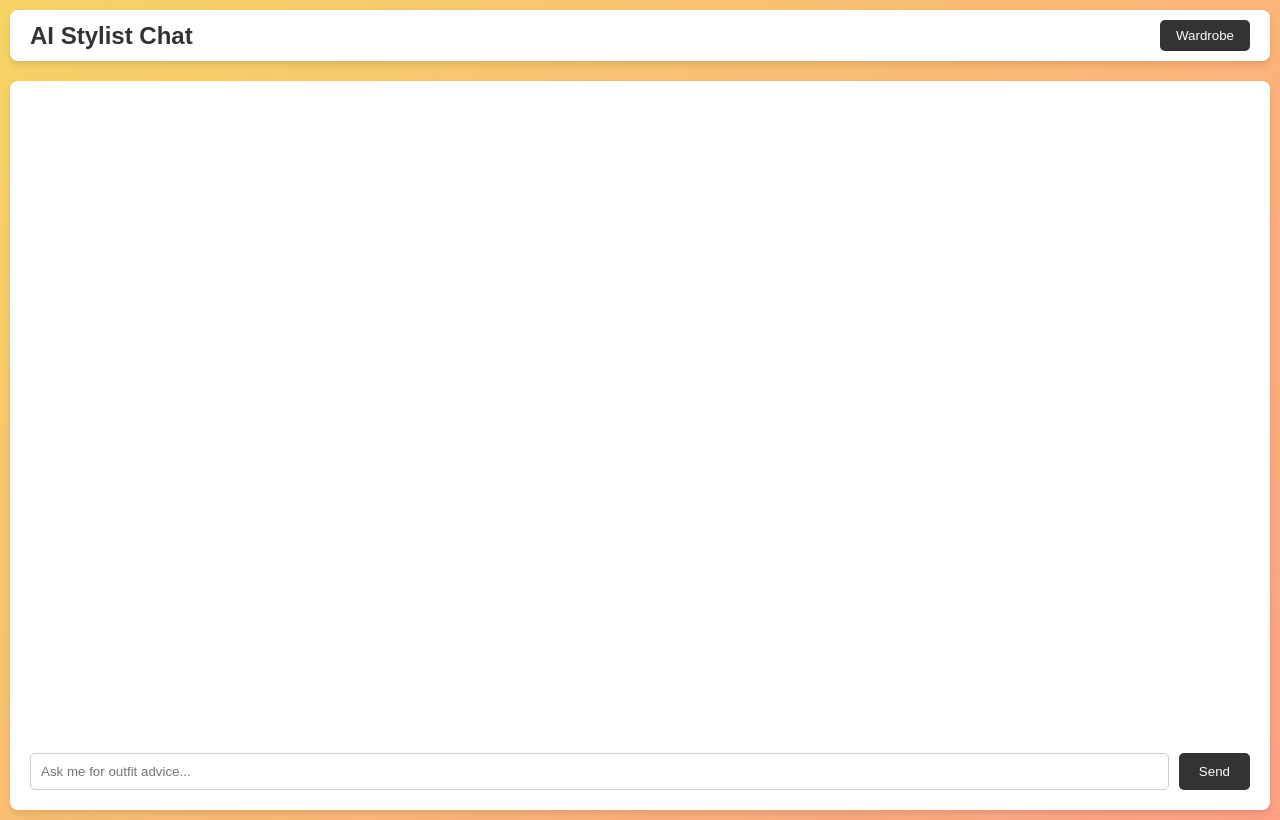
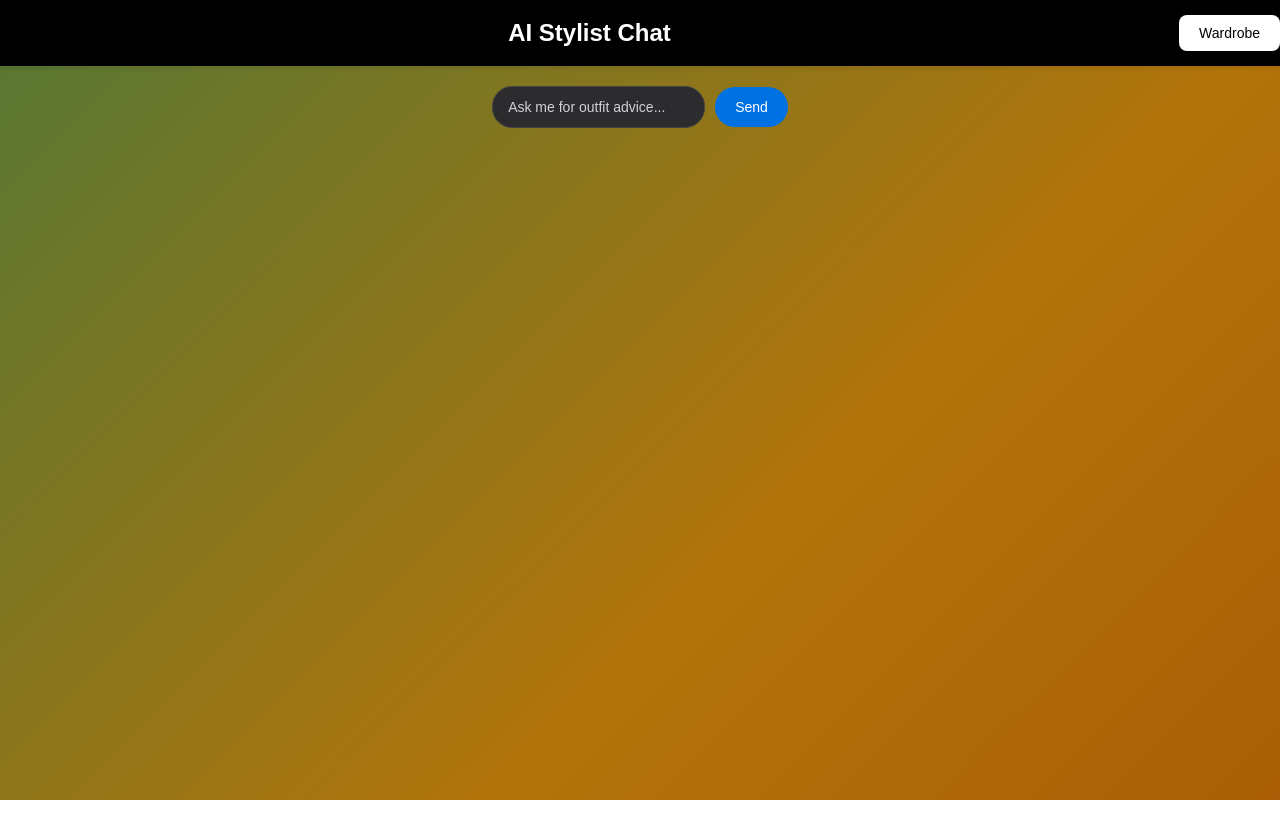
Before and after one commit to HashBukhtiar/fashionaid, a React (Create React App) app in the folder web/: page /chat in a window 1280 px wide. Built offline with nearby package versions, Linux system fonts and the light colour scheme; a web font is replaced by a local one.

Commit message:
Trying to fix conflict by adding my changes that I had beforehand.

```diff
--- a/web/src/styles/AIChatPage.css
+++ b/web/src/styles/AIChatPage.css
@@ -1,101 +1,219 @@
+body {
+  margin: 0;
+  padding: 0;
+  overflow: hidden; /* Prevents scrolling */
+  height: 100vh; /* Ensures the body is contained within the viewport */
+}
+
 .chat-page {
   display: flex;
   flex-direction: column;
+  align-items: center;
+  background-color: #000000;
   height: 100vh;
   font-family: Arial, sans-serif;
-    background: linear-gradient(135deg, #f6d365 0%, #fda085 100%);
-    padding: 10px;
+  padding: 0 px;
 }
 
 .header {
   display: flex;
   justify-content: space-between;
   align-items: center;
-    padding: 10px 20px;
-    background-color: #fff;
-    border-radius: 8px;
-    box-shadow: 0 4px 6px rgba(0, 0, 0, 0.1);
+  width: 100vw; /* Full viewport width */
+  margin: 0; /* Removes any default margin */
+  padding: 15px; /* Keeps padding consistent */
+  background-color: #000000;
+  border-radius: 0; /* Removes rounding if any exists */
+  box-shadow: 0 2px 6px rgba(0, 0, 0, 0.1);
 }
 
 .header h1 {
   margin: 0;
   font-size: 24px;
-    color: #333;
+  font-weight: bold;
+  color: #ffffff;
+  text-align: center;
+  flex-grow: 1;
 }
 
 .wardrobe-button {
-    background-color: #333;
-    color: #fff;
+  background-color: #ffffff;
+  color: #000000;
   border: none;
-    border-radius: 5px;
-    padding: 8px 16px;
+  padding: 10px 20px;
+  font-size: 14px;
+  border-radius: 8px;
   cursor: pointer;
-    transition: background-color 0.3s;
+  transition: all 0.3s ease;
 }
 
 .wardrobe-button:hover {
-    background-color: #555;
+  background-color: #444444;
 }
 
-  .chat-container {
-    flex-grow: 1;
+.chat-box {
   display: flex;
   flex-direction: column;
+  justify-content: space-between;
+  width: 100%;
+  max-width: 600px;
+  height: 80%;
+  background-color: #000000;
+  border-radius: 16px;
+  box-shadow: 0 4px 8px rgba(0, 0, 0, 0.1);
   margin-top: 20px;
-    background-color: #fff;
-    border-radius: 8px;
   padding: 20px;
-    box-shadow: 0 4px 6px rgba(0, 0, 0, 0.1);
+  transition: border outline 0.3s;
+  opacity: 0;
+  transform: translateY(100%);
+}
+
+.chat-box.animate {
+  /* Trigger slide-in animation */
+  animation: slideInFromBottom 0.6s ease-in-out forwards;
 }
 
 .messages {
   flex-grow: 1;
   overflow-y: auto;
-    margin-bottom: 10px;
+  margin-bottom: 20px;
+  display: flex;
+  flex-direction: column;
+  gap: 15px; /* Spacing between messages */
+  scrollbar-width: thin;
+  scrollbar-color: #888 #000;
 }
 
 .message {
-    margin: 10px 0;
   padding: 10px 15px;
-    border-radius: 8px;
+  border-radius: 20px;
   max-width: 70%;
-    line-height: 1.4;
+  word-wrap: break-word;
+  font-size: 14px;
+  line-height: 1.5;
 }
 
-  .user-message {
-    align-self: flex-end;
-    background-color: #fda085;
-    color: #fff;
+.messages::-webkit-scrollbar {
+  width: 8px; /* Makes the scrollbar thin */
+  background: transparent; /* Transparent background */
 }
 
-  .ai-message {
+.messages::-webkit-scrollbar-thumb {
+  background-color: #888; /* Dark grey scroll thumb */
+  border-radius: 4px; /* Rounded edges */
+}
+
+.messages::-webkit-scrollbar-thumb:hover {
+  background-color: #555; /* Slightly darker on hover */
+}
+
+.messages::-webkit-scrollbar-track {
+  background: transparent; /* Transparent track */
+}
+
+/* Only show scrollbar when scrolling */
+.messages {
+  -ms-overflow-style: none; /* IE and Edge */
+  scrollbar-width: none; /* Firefox */
+}
+
+.messages:hover::-webkit-scrollbar {
+  display: block; /* Show the scrollbar only on hover */
+}
+
+.message.user {
+  background-color: #0071e3;
+  color: white;
+  align-self: flex-end;
+  border-bottom-right-radius: 0;
+  text-align: left;
+}
+
+.message.ai {
+  background-color: #2c2c2e;
+  color: #ffffff;
   align-self: flex-start;
-    background-color: #f6d365;
-    color: #333;
+  border-bottom-left-radius: 0;
+  text-align: left;
 }
 
 .input-container {
   display: flex;
+  align-items: center;
   gap: 10px;
 }
 
-  .input-container input {
+input[type="text"] {
   flex-grow: 1;
-    padding: 10px;
-    border: 1px solid #ccc;
-    border-radius: 5px;
+  padding: 12px 15px;
+  border: 1px solid #444444; /* Dark grey border */
+  border-radius: 20px;
+  font-size: 14px;
+  background-color: #2c2c2e; /* Dark grey background */
+  color: #ffffff; /* White text */
+  caret-color: #0071e3; /* Optional: Blue caret for focus */
 }
 
-  .input-container button {
-    background-color: #333;
-    color: #fff;
-    border: none;
-    border-radius: 5px;
-    padding: 10px 20px;
-    cursor: pointer;
-    transition: background-color 0.3s;
+input[type="text"]::placeholder {
+  color: #d1d1d6; /* Lighter grey placeholder */
 }
 
-  .input-container button:hover {
-    background-color: #555;
+button {
+  background-color: #0071e3;
+  color: white;
+  border: none;
+  padding: 12px 20px;
+  font-size: 14px;
+  border-radius: 20px;
+  cursor: pointer;
+  transition: all 0.3s ease;
 }
+
+button:hover {
+  background-color: #005bb5;
+}
+
+.chat-page {
+  animation: fadeIn 0.5s ease-in;
+  background: linear-gradient(135deg, #6e2c8e, #1f4b70, #1b7a4e, #b3740a, #9a3a00);
+  background-size: 400% 400%;
+  animation: gradientAnimation 20s ease infinite;
+}
+
+@keyframes fadeIn {
+  from {
+    opacity: 0;
+  }
+  to {
+    opacity: 1;
+  }
+}
+
+/* Keyframe for sliding in */
+@keyframes slideIn {
+  from {
+    opacity: 0;
+    transform: translateY(20px); /* Starts slightly below */
+  }
+  to {
+    opacity: 1;
+    transform: translateY(0); /* Ends at its original position */
+  }
+}
+
+/* Apply the animation to new messages */
+.message.enter {
+  animation: slideIn 0.3s ease-in-out; /* Smooth slide-in effect */
+}
+
+/* Keyframe for sliding the chat-box into the page */
+@keyframes slideInFromBottom {
+  from {
+    opacity: 0;
+    transform: translateY(100%); /* Start below the viewport */
+  }
+  to {
+    opacity: 1;
+    transform: translateY(0); /* Final position */
+  }
+}
```
Lines whose indentation alone changed are shown as unchanged.
